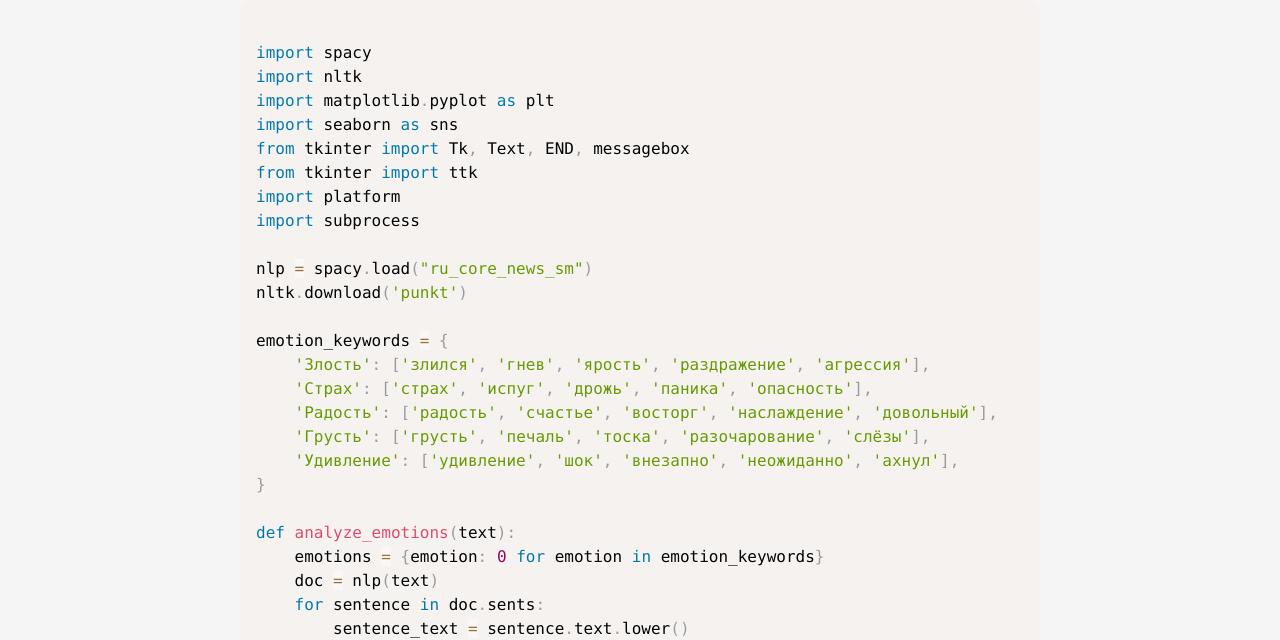
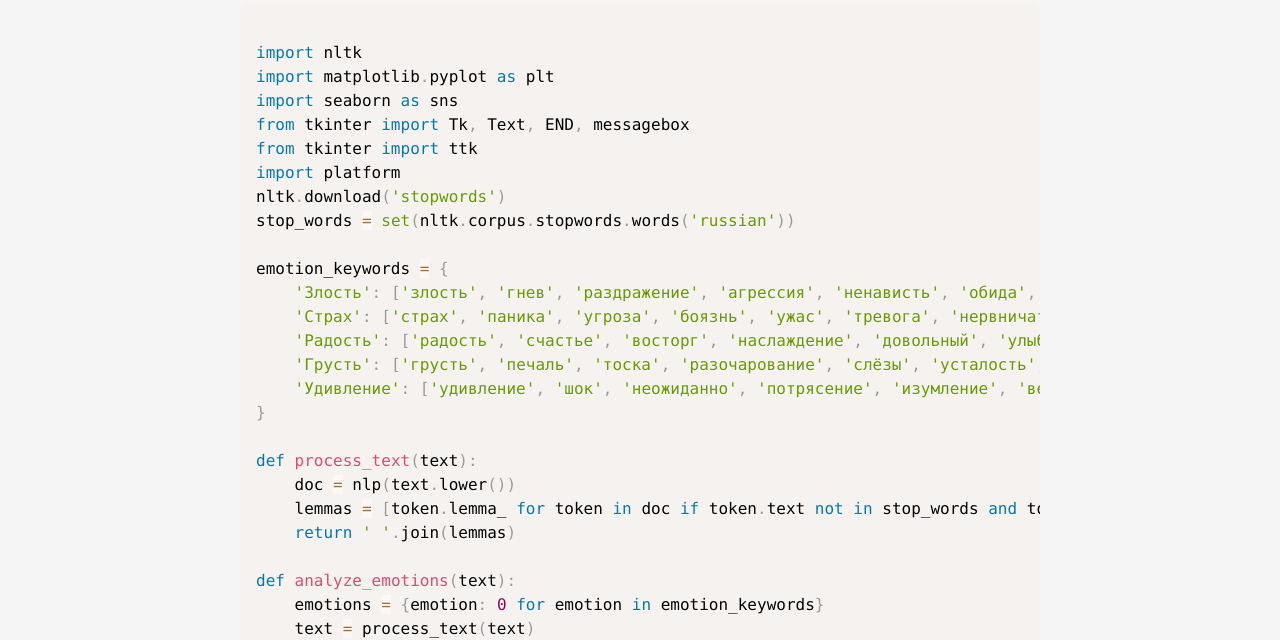
Before and after one commit to PixelPaulinka/project_site, a plain HTML site: page code1.html in a window 1280 px wide. Shown: the part 160-800 px from the top of the page. Drawn offline with nearby package versions, Linux system fonts and the light colour scheme.

Commit message:
Update code1.html

```diff
--- a/code1.html
+++ b/code1.html
@@ -83,39 +83,38 @@
     <div class="container">
         <h1>Код первой программы</h1>
         <pre><code class="language-python">
-import spacy
 import nltk
 import matplotlib.pyplot as plt
 import seaborn as sns
 from tkinter import Tk, Text, END, messagebox
 from tkinter import ttk
 import platform
-import subprocess
-
-nlp = spacy.load("ru_core_news_sm")
-nltk.download('punkt')
+nltk.download('stopwords')
+stop_words = set(nltk.corpus.stopwords.words('russian'))
 
 emotion_keywords = {
-    'Злость': ['злился', 'гнев', 'ярость', 'раздражение', 'агрессия'],
-    'Страх': ['страх', 'испуг', 'дрожь', 'паника', 'опасность'],
-    'Радость': ['радость', 'счастье', 'восторг', 'наслаждение', 'довольный'],
-    'Грусть': ['грусть', 'печаль', 'тоска', 'разочарование', 'слёзы'],
-    'Удивление': ['удивление', 'шок', 'внезапно', 'неожиданно', 'ахнул'],
+    'Злость': ['злость', 'гнев', 'раздражение', 'агрессия', 'ненависть', 'обида', 'злобный', 'враждебность'],
+    'Страх': ['страх', 'паника', 'угроза', 'боязнь', 'ужас', 'тревога', 'нервничать', 'беспокойство'],
+    'Радость': ['радость', 'счастье', 'восторг', 'наслаждение', 'довольный', 'улыбка', 'веселье', 'триумф'],
+    'Грусть': ['грусть', 'печаль', 'тоска', 'разочарование', 'слёзы', 'усталость', 'депрессия', 'скорбь'],
+    'Удивление': ['удивление', 'шок', 'неожиданно', 'потрясение', 'изумление', 'великолепие', 'поразительно']
 }
+
+def process_text(text):
+    doc = nlp(text.lower())
+    lemmas = [token.lemma_ for token in doc if token.text not in stop_words and token.pos_ in ["NOUN", "ADJ", "VERB"]]
+    return ' '.join(lemmas)
 
 def analyze_emotions(text):
     emotions = {emotion: 0 for emotion in emotion_keywords}
-    doc = nlp(text)
-    for sentence in doc.sents:
-        sentence_text = sentence.text.lower()
-        for emotion, keywords in emotion_keywords.items():
-            for keyword in keywords:
-                emotions[emotion] += sentence_text.count(keyword)
+    text = process_text(text)
+    for emotion, keywords in emotion_keywords.items():
+        for keyword in keywords:
+            emotions[emotion] += text.count(keyword)
     return emotions
 
 def visualize_emotions(emotions):
-    labels = list(emotions.keys())
-    values = list(emotions.values())
+    labels, values = list(emotions.keys()), list(emotions.values())
     plt.figure(figsize=(12, 6))
     sns.barplot(x=labels, y=values, palette='viridis')
     plt.title("Распределение эмоций в тексте", fontsize=16, fontweight='bold')
@@ -141,7 +140,6 @@ def create_gui():
 
     style = ttk.Style()
     style.theme_use('clam')
-
     style.configure('TButton', font=('Helvetica', 12), padding=6)
     style.configure('TLabel', font=('Helvetica', 12), background='#222222', foreground='#ffffff')
     style.configure('TFrame', background='#222222')
```
